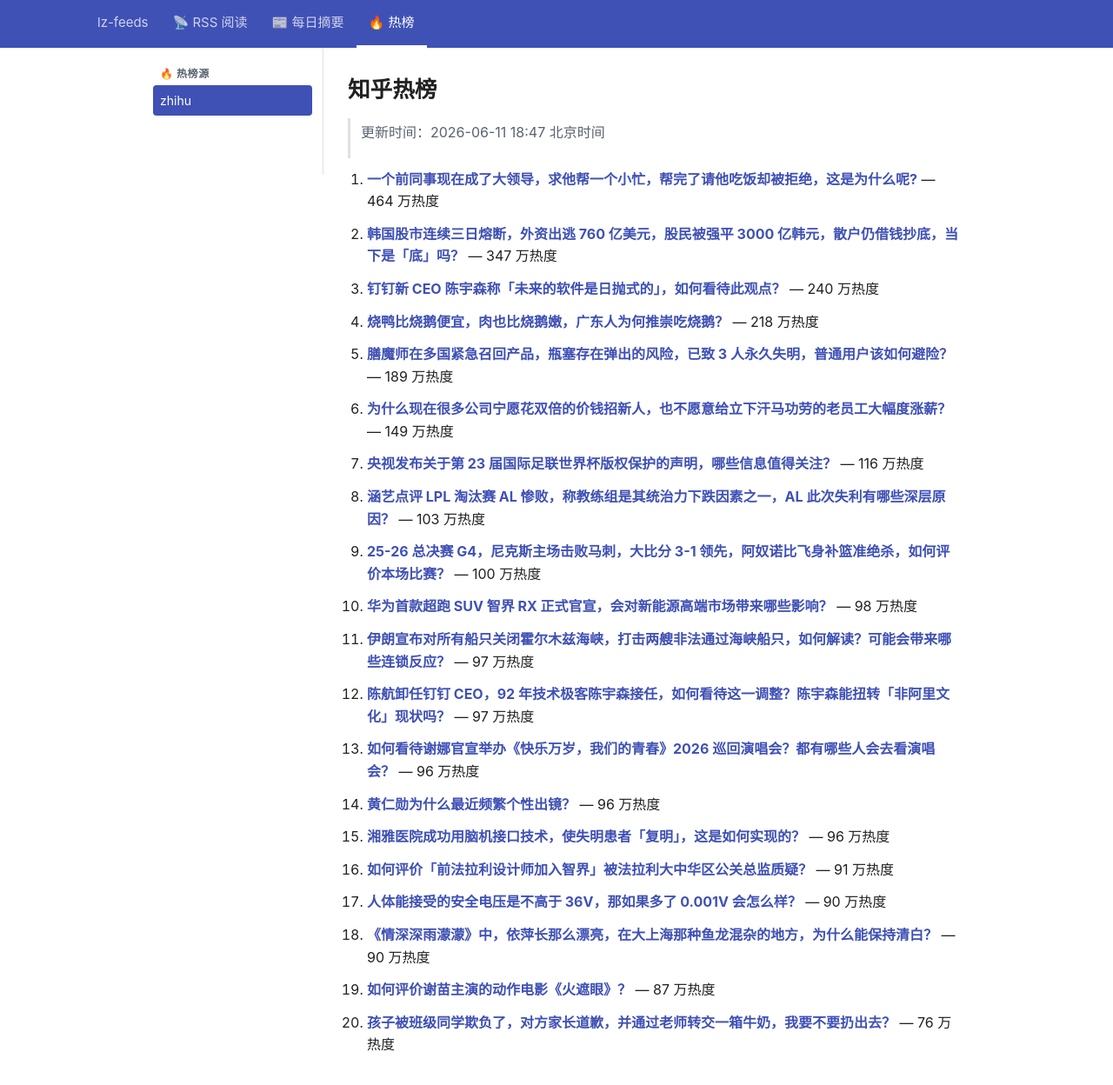
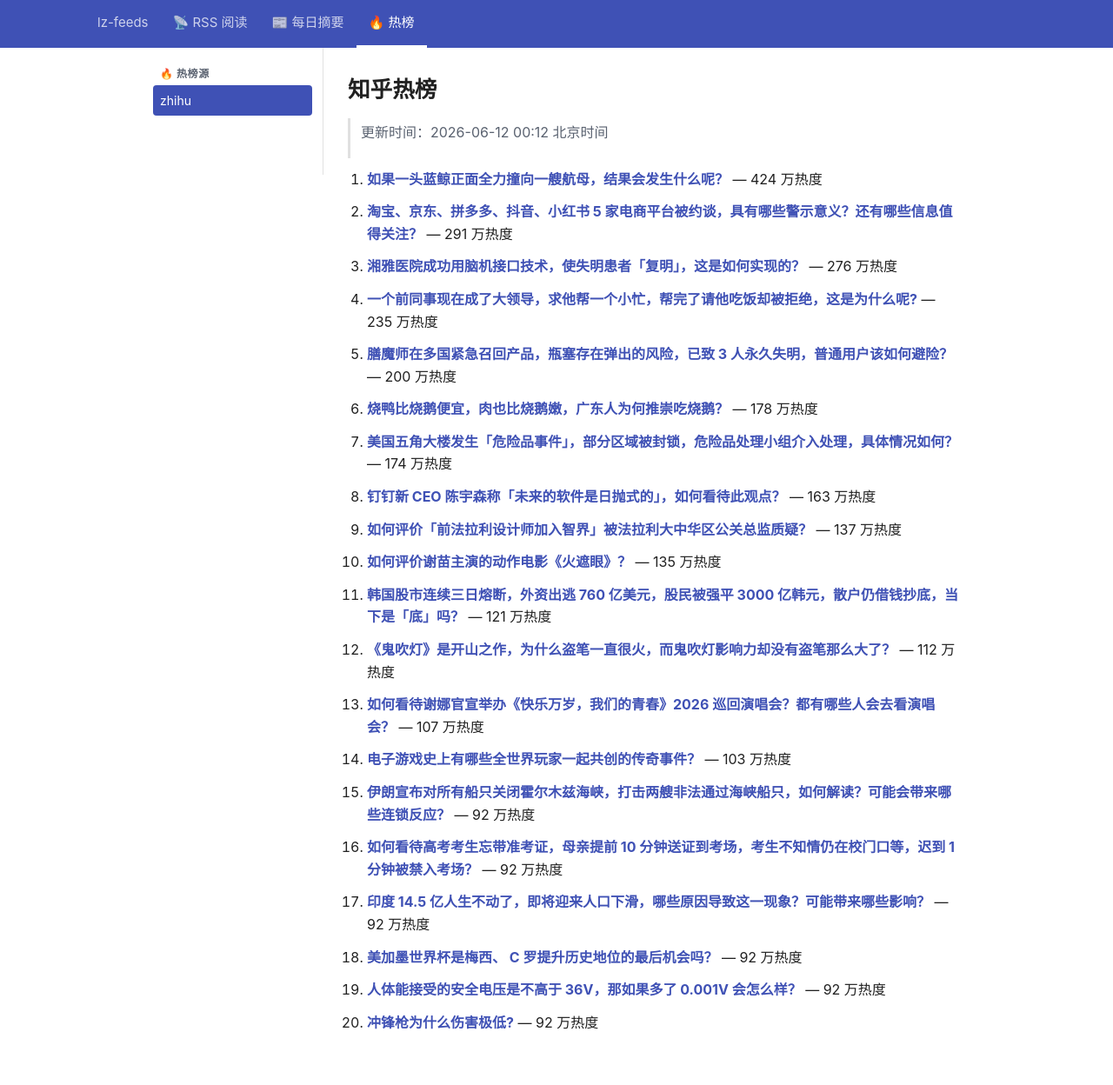
Before and after one commit to lizhang0101/lz-feeds, a Jekyll site: the page built from _hotlist/zhihu.md, in a window 1280 px wide and 1279 px high. Shown: the top 1248 px of the window at 87% size. Built offline with Jekyll 4.4.1, drawn with Linux system fonts in a browser that asks for light colours.

Commit message:
hotlist: 2026-06-11T16:12Z

```diff
--- a/_hotlist/zhihu.md
+++ b/_hotlist/zhihu.md
@@ -1,48 +1,48 @@
 ---
-updated: 2026-06-11 18:47 北京时间
+updated: 2026-06-12 00:12 北京时间
 count: 20
 ---
 
 # 知乎热榜
 
-> 更新时间：2026-06-11 18:47 北京时间
+> 更新时间：2026-06-12 00:12 北京时间
 
-1. **[一个前同事现在成了大领导，求他帮一个小忙，帮完了请他吃饭却被拒绝，这是为什么呢?](https://www.zhihu.com/question/1978507910293235603)** — 464 万热度
+1. **[如果一头蓝鲸正面全力撞向一艘航母，结果会发生什么呢？](https://www.zhihu.com/question/2039766187698042059)** — 424 万热度
 
-2. **[韩国股市连续三日熔断，外资出逃 760 亿美元，股民被强平 3000 亿韩元，散户仍借钱抄底，当下是「底」吗？](https://www.zhihu.com/question/2048187195110993970)** — 347 万热度
+2. **[淘宝、京东、拼多多、抖音、小红书 5 家电商平台被约谈，具有哪些警示意义？还有哪些信息值得关注？](https://www.zhihu.com/question/2048363384991477880)** — 291 万热度
 
-3. **[钉钉新 CEO 陈宇森称「未来的软件是日抛式的」，如何看待此观点？](https://www.zhihu.com/question/2048362966869874116)** — 240 万热度
+3. **[湘雅医院成功用脑机接口技术，使失明患者「复明」，这是如何实现的？](https://www.zhihu.com/question/2046579534338547882)** — 276 万热度
 
-4. **[烧鸭比烧鹅便宜，肉也比烧鹅嫩，广东人为何推崇吃烧鹅？](https://www.zhihu.com/question/2044844017020563683)** — 218 万热度
+4. **[一个前同事现在成了大领导，求他帮一个小忙，帮完了请他吃饭却被拒绝，这是为什么呢?](https://www.zhihu.com/question/1978507910293235603)** — 235 万热度
 
-5. **[膳魔师在多国紧急召回产品，瓶塞存在弹出的风险，已致 3 人永久失明，普通用户该如何避险？](https://www.zhihu.com/question/2047639647103214727)** — 189 万热度
+5. **[膳魔师在多国紧急召回产品，瓶塞存在弹出的风险，已致 3 人永久失明，普通用户该如何避险？](https://www.zhihu.com/question/2047639647103214727)** — 200 万热度
 
-6. **[为什么现在很多公司宁愿花双倍的价钱招新人，也不愿意给立下汗马功劳的老员工大幅度涨薪？](https://www.zhihu.com/question/2041204224533455895)** — 149 万热度
+6. **[烧鸭比烧鹅便宜，肉也比烧鹅嫩，广东人为何推崇吃烧鹅？](https://www.zhihu.com/question/2044844017020563683)** — 178 万热度
 
-7. **[央视发布关于第 23 届国际足联世界杯版权保护的声明，哪些信息值得关注？](https://www.zhihu.com/question/2048121034398594641)** — 116 万热度
+7. **[美国五角大楼发生「危险品事件」，部分区域被封锁，危险品处理小组介入处理，具体情况如何？](https://www.zhihu.com/question/2048543465194120346)** — 174 万热度
 
-8. **[涵艺点评 LPL 淘汰赛 AL 惨败，称教练组是其统治力下跌因素之一，AL 此次失利有哪些深层原因？](https://www.zhihu.com/question/15829408344)** — 103 万热度
+8. **[钉钉新 CEO 陈宇森称「未来的软件是日抛式的」，如何看待此观点？](https://www.zhihu.com/question/2048362966869874116)** — 163 万热度
 
-9. **[25-26 总决赛 G4，尼克斯主场击败马刺，大比分 3-1 领先，阿奴诺比飞身补篮准绝杀，如何评价本场比赛？](https://www.zhihu.com/question/2048199932071375060)** — 100 万热度
+9. **[如何评价「前法拉利设计师加入智界」被法拉利大中华区公关总监质疑？](https://www.zhihu.com/question/2048384227343967695)** — 137 万热度
 
-10. **[华为首款超跑 SUV 智界 RX 正式官宣，会对新能源高端市场带来哪些影响？](https://www.zhihu.com/question/2048020930757239453)** — 98 万热度
+10. **[如何评价谢苗主演的动作电影《火遮眼》？](https://www.zhihu.com/question/2020284076515411483)** — 135 万热度
 
-11. **[伊朗宣布对所有船只关闭霍尔木兹海峡，打击两艘非法通过海峡船只，如何解读？可能会带来哪些连锁反应？](https://www.zhihu.com/question/2048301839200642048)** — 97 万热度
+11. **[韩国股市连续三日熔断，外资出逃 760 亿美元，股民被强平 3000 亿韩元，散户仍借钱抄底，当下是「底」吗？](https://www.zhihu.com/question/2048187195110993970)** — 121 万热度
 
-12. **[陈航卸任钉钉 CEO，92 年技术极客陈宇森接任，如何看待这一调整？陈宇森能扭转「非阿里文化」现状吗？](https://www.zhihu.com/question/2048346882771101391)** — 97 万热度
+12. **[《鬼吹灯》是开山之作，为什么盗笔一直很火，而鬼吹灯影响力却没有盗笔那么大了？](https://www.zhihu.com/question/294650088)** — 112 万热度
 
-13. **[如何看待谢娜官宣举办《快乐万岁，我们的青春》2026 巡回演唱会？都有哪些人会去看演唱会？](https://www.zhihu.com/question/2047330606032457754)** — 96 万热度
+13. **[如何看待谢娜官宣举办《快乐万岁，我们的青春》2026 巡回演唱会？都有哪些人会去看演唱会？](https://www.zhihu.com/question/2047330606032457754)** — 107 万热度
 
-14. **[黄仁勋为什么最近频繁个性出镜？](https://www.zhihu.com/question/2046866003242514276)** — 96 万热度
+14. **[电子游戏史上有哪些全世界玩家一起共创的传奇事件？](https://www.zhihu.com/question/2043732532701681460)** — 103 万热度
 
-15. **[湘雅医院成功用脑机接口技术，使失明患者「复明」，这是如何实现的？](https://www.zhihu.com/question/2046579534338547882)** — 96 万热度
+15. **[伊朗宣布对所有船只关闭霍尔木兹海峡，打击两艘非法通过海峡船只，如何解读？可能会带来哪些连锁反应？](https://www.zhihu.com/question/2048301839200642048)** — 92 万热度
 
-16. **[如何评价「前法拉利设计师加入智界」被法拉利大中华区公关总监质疑？](https://www.zhihu.com/question/2048384227343967695)** — 91 万热度
+16. **[如何看待高考考生忘带准考证，母亲提前 10 分钟送证到考场，考生不知情仍在校门口等，迟到 1 分钟被禁入考场？](https://www.zhihu.com/question/2048113348726580919)** — 92 万热度
 
-17. **[人体能接受的安全电压是不高于 36V，那如果多了 0.001V 会怎么样？](https://www.zhihu.com/question/328588613)** — 90 万热度
+17. **[印度 14.5 亿人生不动了，即将迎来人口下滑，哪些原因导致这一现象？可能带来哪些影响？](https://www.zhihu.com/question/2046898186703442966)** — 92 万热度
 
-18. **[《情深深雨濛濛》中，依萍长那么漂亮，在大上海那种鱼龙混杂的地方，为什么能保持清白？](https://www.zhihu.com/question/2046931020910532078)** — 90 万热度
+18. **[美加墨世界杯是梅西、 C 罗提升历史地位的最后机会吗？](https://www.zhihu.com/question/2047780020849058282)** — 92 万热度
 
-19. **[如何评价谢苗主演的动作电影《火遮眼》？](https://www.zhihu.com/question/2020284076515411483)** — 87 万热度
+19. **[人体能接受的安全电压是不高于 36V，那如果多了 0.001V 会怎么样？](https://www.zhihu.com/question/328588613)** — 92 万热度
 
-20. **[孩子被班级同学欺负了，对方家长道歉，并通过老师转交一箱牛奶，我要不要扔出去？](https://www.zhihu.com/question/2047609763823986506)** — 76 万热度
+20. **[冲锋枪为什么伤害极低?](https://www.zhihu.com/question/762100992)** — 92 万热度
```
